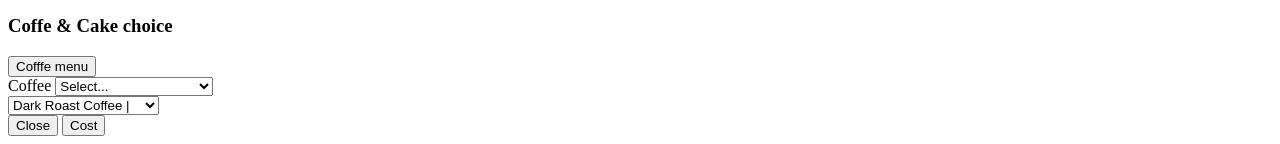
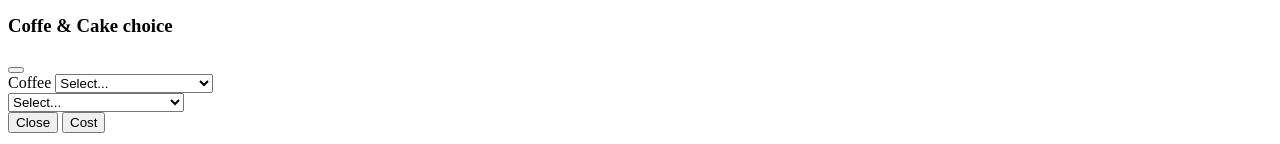
Before and after one commit to Mike51071/coffewshop, a website built with Parcel: page index.html in a window 1280 px wide. Shown: the part 1830-1974 px from the top of the page. Built offline with nearby package versions, Linux system fonts and the light colour scheme; files whose address does not match are found by name.

Commit message:
changed the button

```diff
--- a/index.html
+++ b/index.html
@@ -87,14 +87,14 @@
             <div class="modal-content">
                 <div class="modal-header">
                     <h3 class="modal-title">Coffe & Cake choice</h3>
-                    <button type="button" class="btn-close" data-bs-dismiss="coffee-menu" aria-label="Close">Cofffe menu</button>
+                    <button type="button" class="btn-close" data-bs-dismiss="modal" aria-label="Close"></button>
                 </div>
                 <div class="modal-body">
                     <div class="container-fluid">
                         <form>
                             <div class="row">
                                 <div class="mb-3 col-12">
-                                    <label class="sr-only" for="cake-menu">Coffee Menu</label>
+                                    <label class="sr-only" for="coffee-menu">Coffee Menu</label>
 
                                     <lable for="coffee-menu"> Coffee</lable>
                                     <select name="coffee-menu" id="cake-menu">
@@ -105,14 +105,15 @@
                                     </select>
                                 </div>
 
-                                <div class="mb-3 col-12">
+                                <div class="mb-3 col-sm-4 col-md-4">
                                     <label class="sr-only" for="cake">Cake:</label>
-                                    <select class="form-control" name="cake">
-                                        <option value="dark-roast-coffee"> Dark Roast Coffee | </option>
+                                    <select class="form" name="cake">
+                                        <option value="select">Select...</option>
+                                        <option value="dark-roast-coffee"> Dark Roast Coffee | 5.00$ </option>
                                         <option value="frappaccino">Frappaccino | 3.50$  </option>
                                         <option value="hot-chocolate">Hot Chocolate | 4.00$ </option>
                                         <option value="laté">Laté | 3.50$ </option>
-                                        <option value="espresso">Espresso | </option>
+                                        <option value="espresso">Espresso | 4.00$ </option>
                                     </select>
                                 </div>
                             </div>
```
